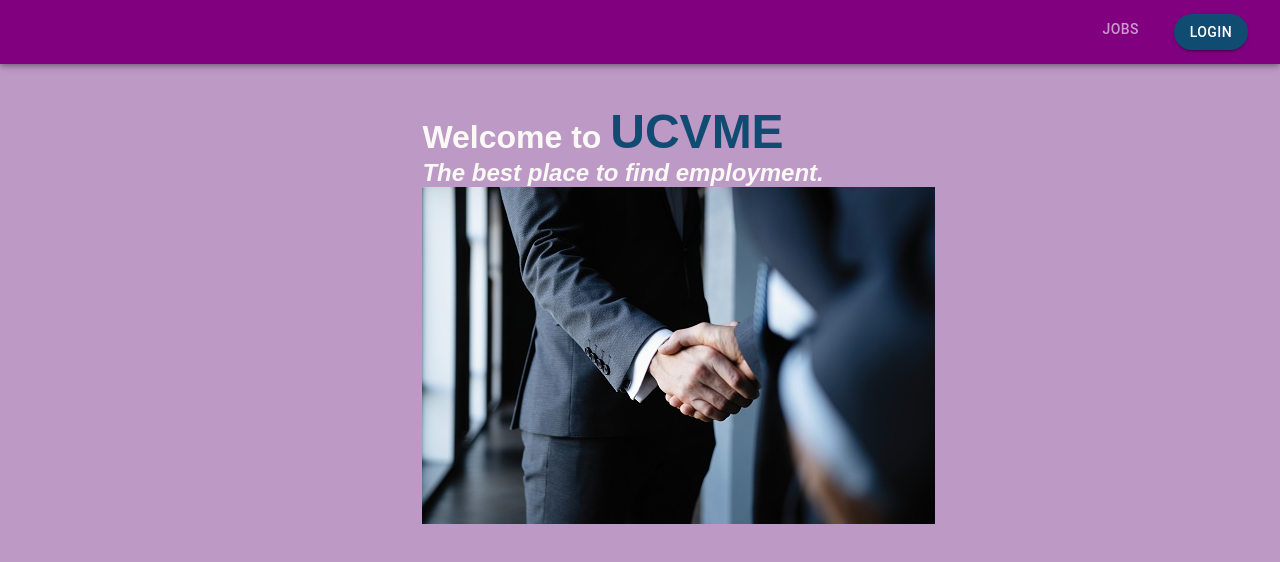
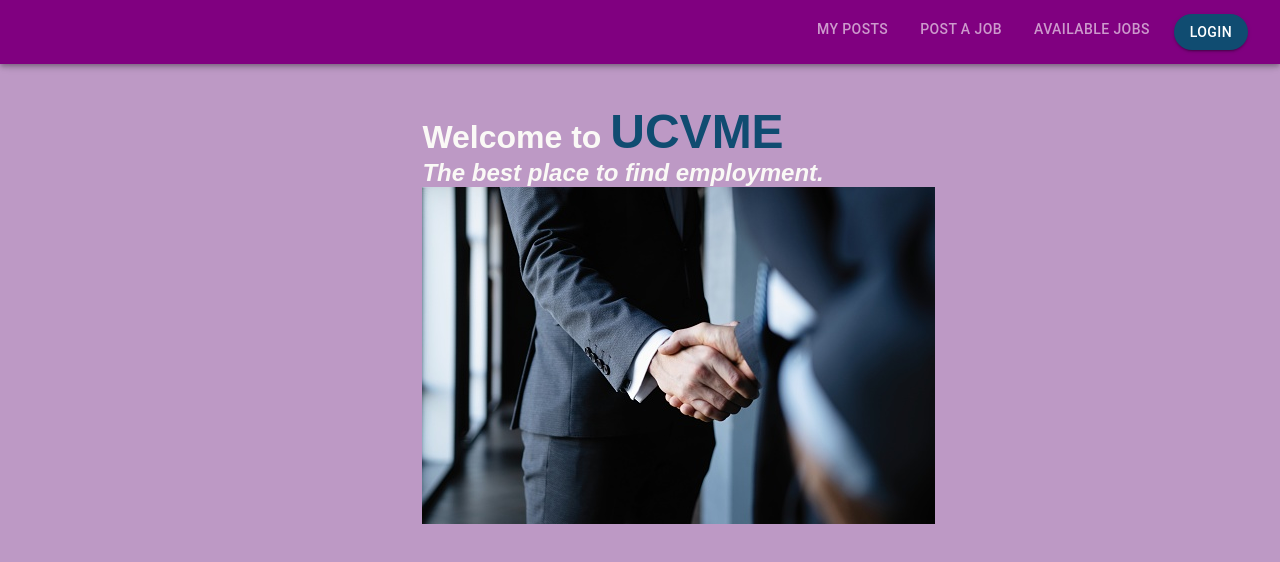
Before and after one commit to BenJohnson0/UCVME-app, a React (Create React App) app in the folder frontend/frontend/: page / in a window 1280 px wide. Shown: the top 562 px of the page. Built offline with nearby package versions, Linux system fonts and the light colour scheme.

Commit message:
changed header tabs order

```diff
--- a/frontend/frontend/src/components/Header.js
+++ b/frontend/frontend/src/components/Header.js
@@ -20,13 +20,13 @@ const Header = () => {
                     {/*Added by Dylan*/}
                     <Tab LinkComponent={Link} to="/CvCard" label="CV"/>
                     <Tab LinkComponent={Link} to="/chat" label="Chat"/>
-                    <Tab LinkComponent={Link} to="/myTransactions" label="My Posts"/>
-                    <Tab LinkComponent={Link} to="/transactions/create" label="Post a Job"/>
                 </Tabs>
             </Box> }
             <Box display="flex" marginLeft={'auto'}>
             <Tabs textColor='inherit' >
-                <Tab LinkComponent={Link} to="/transactions" label="Jobs"/>
+                <Tab LinkComponent={Link} to="/myTransactions" label="My Posts"/>
+                <Tab LinkComponent={Link} to="/transactions/create" label="Post a Job"/>
+                <Tab LinkComponent={Link} to="/transactions" label="Available Jobs"/>
                  </Tabs>
                 { !isLoggedIn && <Button LinkComponent={Link} to="/auth" variant='contained' sx={{margin: 1, borderRadius:10, background:"#104C71"}} >Login</Button>}
                 { isLoggedIn && <Button onClick={()=>dispatch(authActions.logout())} LinkComponent={Link} to="/auth" variant='contained' sx={{margin: 1, borderRadius:10, background:"#104C71"}}>Log out</Button>}
```
